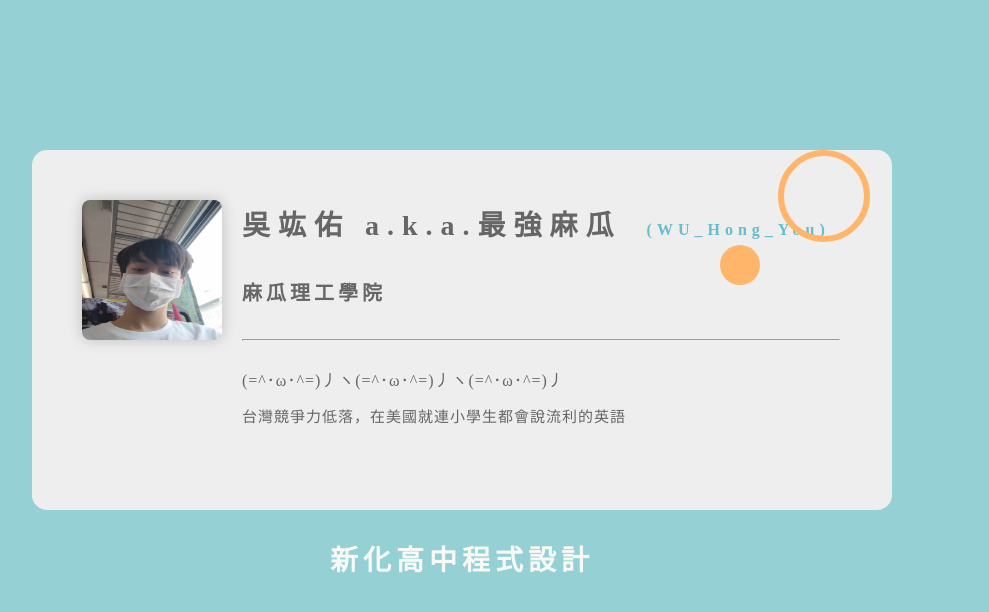
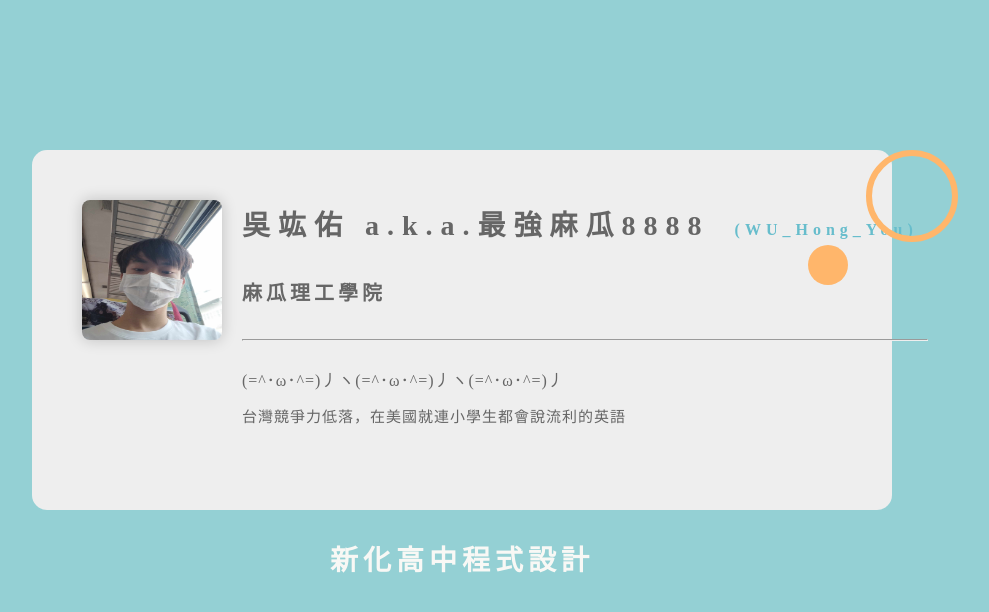
Before and after one commit to why20060811/why20060811.github.io, a plain HTML site: page index.html in a window 1280 px wide. Shown: the whole page, without its empty margins (178-1167 px from the left). Drawn offline with Linux system fonts and the light colour scheme.

Commit message:
added index.html

```diff
--- a/index.html
+++ b/index.html
@@ -16,7 +16,7 @@
   <img src="img\678.jpg" />
     <!--  名片右邊文字區塊-->
   <div class="right">
-    <h2>吳竑佑 a.k.a.最強麻瓜
+    <h2>吳竑佑 a.k.a.最強麻瓜8888
     <!--  空格-->
     <SPAN>(WU_Hong_You)</SPAN>
     </h2>
```
